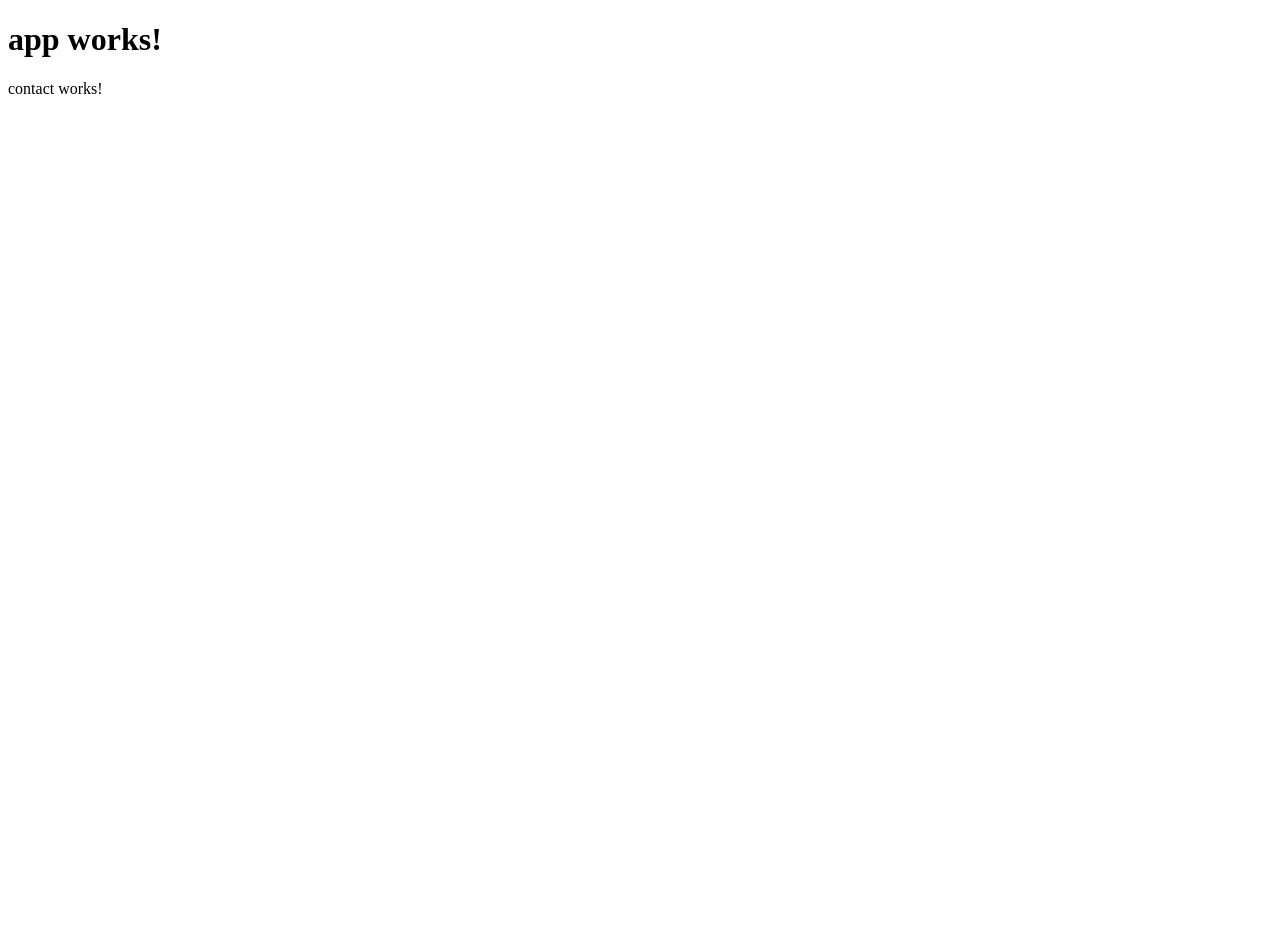
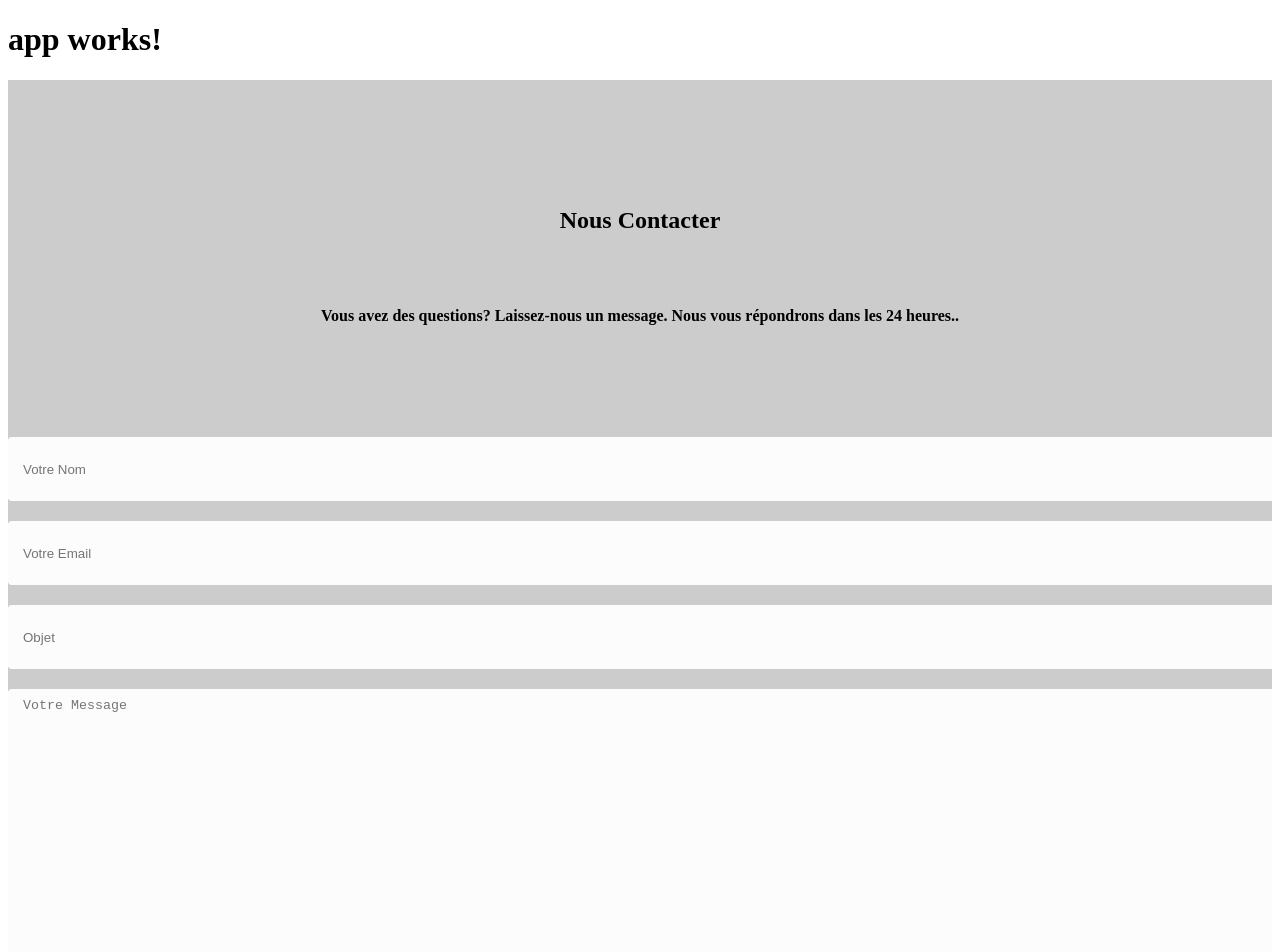
Before and after one commit to tamyfabius/mapRATP, an Angular app: page /contact in a window 1280 px wide. Shown: the top 952 px of the page. Before the commit the page ends 800 px from the top, so only its background shows below. Built offline with nearby package versions, Linux system fonts and the light colour scheme.

Commit message:
Intégration page contact(html/css), ajout module RouterModule daans contact.module

```diff
--- a/src/app/contact/contact.component.css
+++ b/src/app/contact/contact.component.css
@@ -0,0 +1,73 @@
+.contact-us {
+  background: rgba(0, 0, 0, 0.2);
+  padding-bottom: 95px;
+}
+
+.contact-us {
+  padding-top: 100px;
+}
+
+.contact-us .input-box,textarea {
+  width: 100%;
+  margin: auto;
+  margin-bottom: 20px;
+}
+.contact-us .custom-button {
+  float: right;
+}
+
+.section-header {
+  text-align: center;
+  padding-bottom: 75px;
+}
+
+.section-header h2 {
+  padding-bottom: 10px;
+  line-height: 40px;
+  position: relative;
+  display: inline-block;
+}
+
+.section-header h6 {
+  font-size: 16px;
+}
+
+/*---------------------------------------
+ **   FORM                           -----
+-----------------------------------------*/
+.input-box {
+  border: 0;
+  width: 274px;
+  text-align: left;
+  text-transform: none;
+  padding: 9px;
+  min-height: 46px;
+  padding-left: 15px;
+  display: inline-block;
+  border-radius: 4px;
+  background: rgba(255,255,255, 0.95);
+}
+.textarea-box {
+  border: 0;
+  text-align: left;
+  text-transform: none;
+  padding: 9px;
+  min-height: 250px;
+  padding-left: 15px;
+  display: inline-block;
+  border-radius: 4px;
+  background: rgba(255,255,255, 0.95);
+}
+textarea:hover,
+input:hover,
+textarea:active,
+input:active,
+textarea:focus,
+input:focus {
+  outline: 1px !important;
+  outline-color: #e96656 !important;
+  -webkit-appearance:none;
+  border:none !important;
+  -webkit-box-shadow:none !important;
+  box-shadow:none !important;
+}
--- a/src/app/contact/contact.component.html
+++ b/src/app/contact/contact.component.html
@@ -1,3 +1,49 @@
-<p>
-  contact works!
-</p>
+<section class="contact-us" id="contact">
+  <div class="container">
+
+    <!-- SECTION HEADER -->
+    <div class="section-header">
+
+      <!-- SECTION TITRE -->
+      <h2 class="white-text">Nous Contacter</h2>
+
+      <!-- DESCRIPTION CONCERNANT LA SECTION -->
+      <h6 class="white-text">
+        Vous avez des questions? Laissez-nous un message. Nous vous répondrons dans les 24 heures..
+      </h6>
+    </div>
+    <!-- / END SECTION HEADER -->
+
+    <!-- CONTACT FORM-->
+    <div class="row">
+      <form role="form" class="contact-form" id="contact-form">
+        <div class="wow fadeInLeft animated">
+          <div class="col-lg-4 col-sm-4">
+            <input type="text" name="name" placeholder="Votre Nom" class="form-control input-box" id="name">
+          </div>
+          <div class="col-lg-4 col-sm-4">
+            <input type="email" name="email" placeholder="Votre Email" class="form-control input-box" id="email">
+          </div>
+          <div class="col-lg-4 col-sm-4">
+            <input type="text" name="subject" placeholder="Objet" class="form-control input-box" id="subject">
+          </div>
+        </div>
+
+        <div class="col-md-12 wow fadeInRight animated">
+          <textarea name="message" class="form-control textarea-box" placeholder="Votre Message" id="message"></textarea>
+        </div>
+        <!-- SI L'EMAIL A ETE ENVOYER AVEC SUCCES -->
+        <h4 class="success pull-left white-text">
+          Votre message a été envoyé avec succès.
+        </h4>
+
+        <!-- Erreur  -->
+        <h4 class="error pull-left white-text">
+          le texte d'erreur
+        </h4>
+        <button class="btn btn-primary custom-button red-btn wow fadeInLeft animated" id="submit" type="submit">Send Message</button>
+      </form>
+    </div>
+    <!-- / END CONTACT FORM-->
+  </div> <!-- / END CONTAINER -->
+</section> <!-- / END CONTACT US SECTION-->
--- a/src/app/contact/contact.module.ts
+++ b/src/app/contact/contact.module.ts
@@ -1,10 +1,12 @@
 import { NgModule } from '@angular/core';
 import { CommonModule } from '@angular/common';
-import {ContactComponent} from "./contact.component";
+import {ContactComponent} from './contact.component';
+import { RouterModule } from '@angular/router';
 
 @NgModule({
   imports: [
-    CommonModule
+    CommonModule,
+    RouterModule
   ],
   declarations: [ContactComponent],
   exports: [ContactComponent]
```
